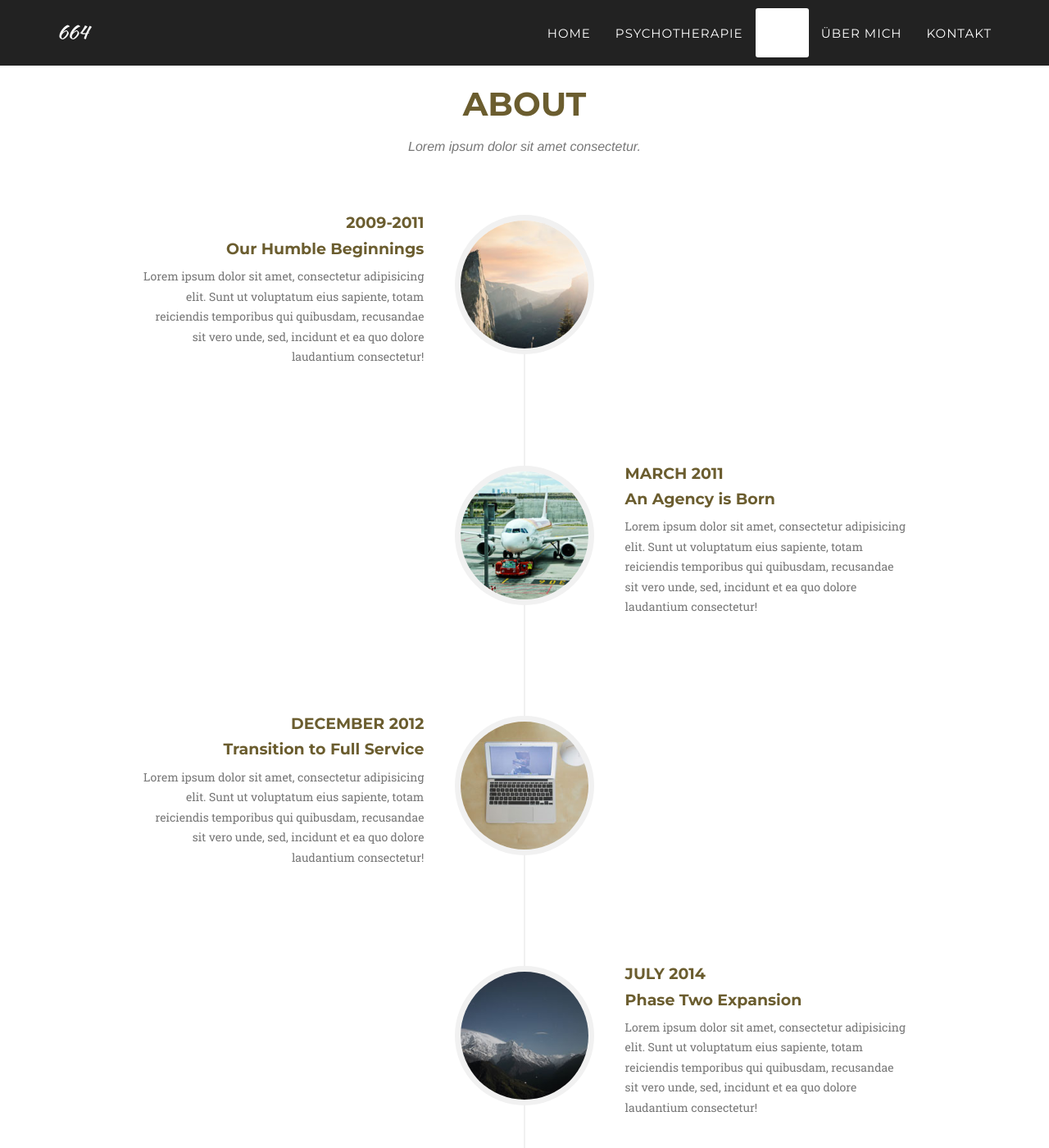
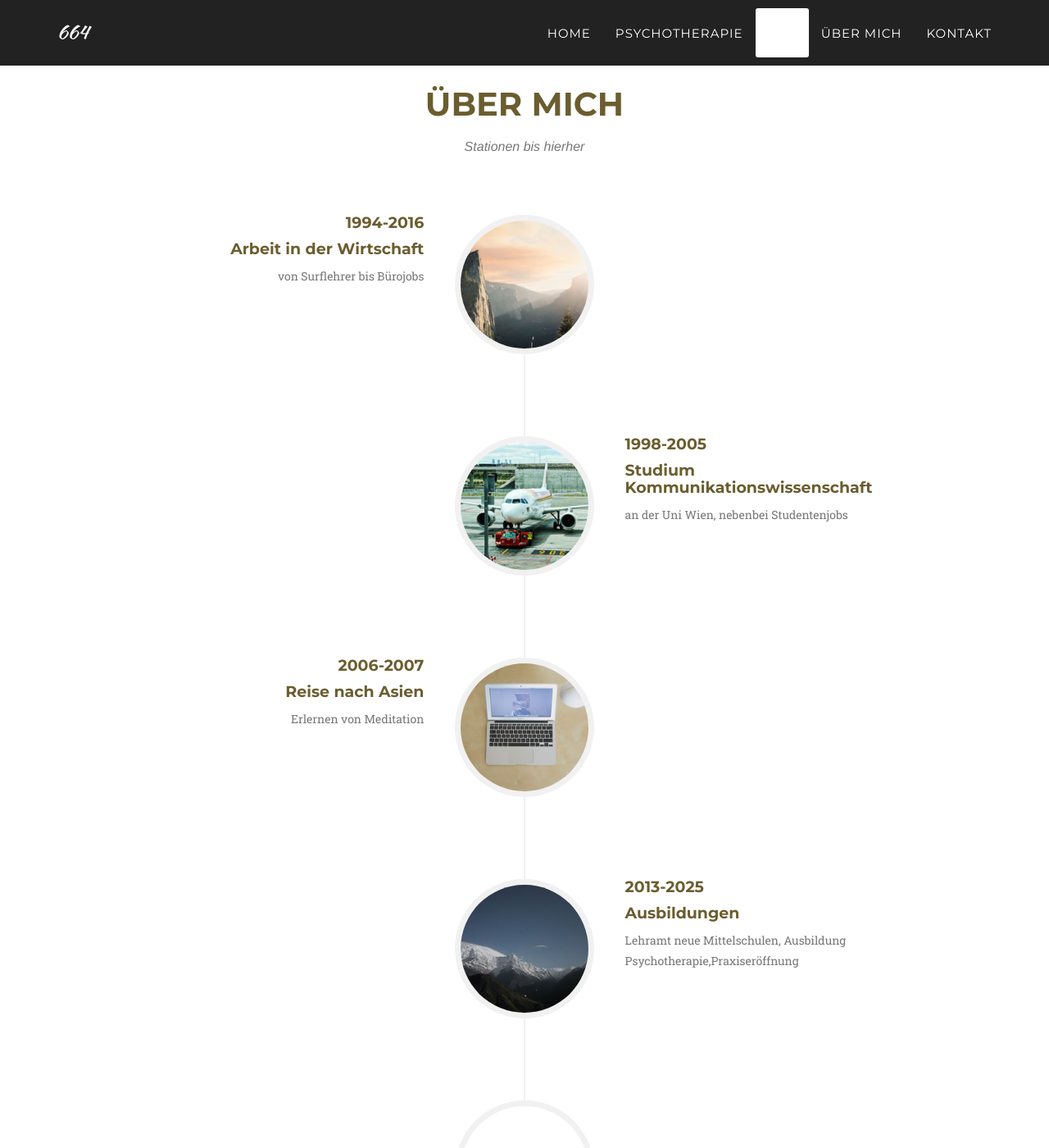
Before and after one commit to HappyTraum/tellname, a Jekyll site: the page built from index.html, in a window 1280 px wide and 1400 px high, scrolled down 2751 px. Shown: the whole window at 82% size. Built offline with Jekyll 4.4.1, drawn with Linux system fonts in a browser that asks for light colours; some web fonts are replaced; some of the changed text lies outside the part shown.

Commit message:
Update about.html

```diff
--- a/_includes/about.html
+++ b/_includes/about.html
@@ -3,8 +3,8 @@
         <div class="container">
             <div class="row">
                 <div class="col-lg-12 text-center">
-                    <h2 class="section-heading">About</h2>
-                    <h3 class="section-subheading text-muted">Lorem ipsum dolor sit amet consectetur.</h3>
+                    <h2 class="section-heading">Über mich</h2>
+                    <h3 class="section-subheading text-muted">Stationen bis hierher</h3>
                 </div>
             </div>
             <div class="row">
@@ -16,11 +16,11 @@
                             </div>
                             <div class="timeline-panel">
                                 <div class="timeline-heading">
-                                    <h4>2009-2011</h4>
-                                    <h4 class="subheading">Our Humble Beginnings</h4>
+                                    <h4>1994-2016</h4>
+                                    <h4 class="subheading">Arbeit in der Wirtschaft</h4>
                                 </div>
                                 <div class="timeline-body">
-                                    <p class="text-muted">Lorem ipsum dolor sit amet, consectetur adipisicing elit. Sunt ut voluptatum eius sapiente, totam reiciendis temporibus qui quibusdam, recusandae sit vero unde, sed, incidunt et ea quo dolore laudantium consectetur!</p>
+                                    <p class="text-muted">von Surflehrer bis Bürojobs</p>
                                 </div>
                             </div>
                         </li>
@@ -30,11 +30,11 @@
                             </div>
                             <div class="timeline-panel">
                                 <div class="timeline-heading">
-                                    <h4>March 2011</h4>
-                                    <h4 class="subheading">An Agency is Born</h4>
+                                    <h4>1998-2005</h4>
+                                    <h4 class="subheading">Studium Kommunikationswissenschaft</h4>
                                 </div>
                                 <div class="timeline-body">
-                                    <p class="text-muted">Lorem ipsum dolor sit amet, consectetur adipisicing elit. Sunt ut voluptatum eius sapiente, totam reiciendis temporibus qui quibusdam, recusandae sit vero unde, sed, incidunt et ea quo dolore laudantium consectetur!</p>
+                                    <p class="text-muted">an der Uni Wien, nebenbei Studentenjobs</p>
                                 </div>
                             </div>
                         </li>
@@ -44,11 +44,11 @@
                             </div>
                             <div class="timeline-panel">
                                 <div class="timeline-heading">
-                                    <h4>December 2012</h4>
-                                    <h4 class="subheading">Transition to Full Service</h4>
+                                    <h4>2006-2007</h4>
+                                    <h4 class="subheading">Reise nach Asien</h4>
                                 </div>
                                 <div class="timeline-body">
-                                    <p class="text-muted">Lorem ipsum dolor sit amet, consectetur adipisicing elit. Sunt ut voluptatum eius sapiente, totam reiciendis temporibus qui quibusdam, recusandae sit vero unde, sed, incidunt et ea quo dolore laudantium consectetur!</p>
+                                    <p class="text-muted">Erlernen von Meditation</p>
                                 </div>
                             </div>
                         </li>
@@ -58,19 +58,19 @@
                             </div>
                             <div class="timeline-panel">
                                 <div class="timeline-heading">
-                                    <h4>July 2014</h4>
-                                    <h4 class="subheading">Phase Two Expansion</h4>
+                                    <h4>2013-2025</h4>
+                                    <h4 class="subheading">Ausbildungen</h4>
                                 </div>
                                 <div class="timeline-body">
-                                    <p class="text-muted">Lorem ipsum dolor sit amet, consectetur adipisicing elit. Sunt ut voluptatum eius sapiente, totam reiciendis temporibus qui quibusdam, recusandae sit vero unde, sed, incidunt et ea quo dolore laudantium consectetur!</p>
+                                    <p class="text-muted">Lehramt neue Mittelschulen, Ausbildung Psychotherapie,Praxiseröffnung</p>
                                 </div>
                             </div>
                         </li>
                         <li class="timeline-inverted">
                             <div class="timeline-image">
-                                <h4>Be Part
-                                    <br>Of Our
-                                    <br>Story!</h4>
+                                <h4>Jetzt
+                                    <br>Therapie
+                                    <br>beginnen</h4>
                             </div>
                         </li>
                     </ul>
```
